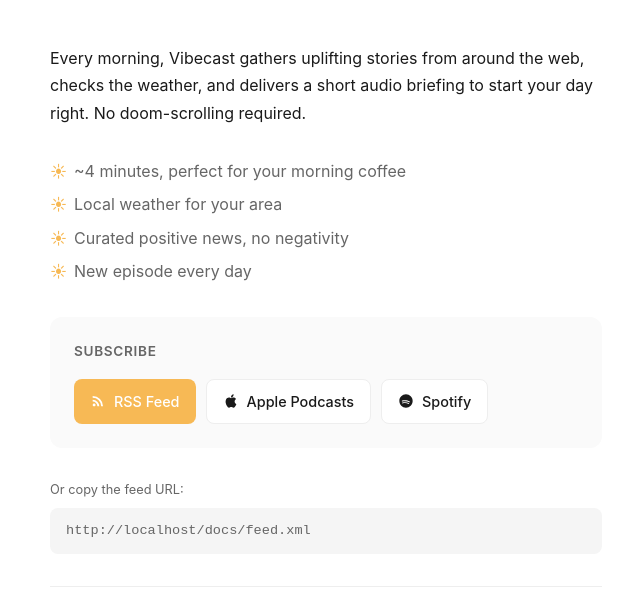
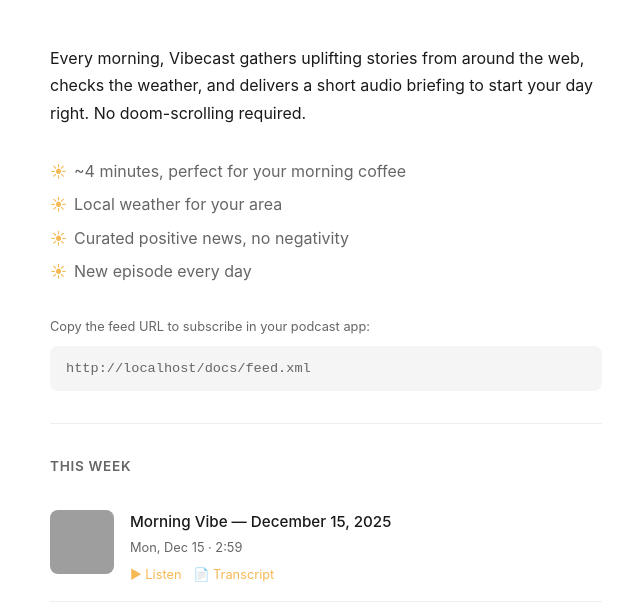
Before and after one commit to DomCritchlow/vibecast, a plain HTML site: page docs/index.html in a window 1280 px wide. Shown: the part 175-790 px from the top of the page, without its empty margins (314-954 px from the left). Drawn offline with Linux system fonts and the light colour scheme; grey boxes are pictures that could not be loaded.

Commit message:
lengthening rss pull

```diff
--- a/docs/index.html
+++ b/docs/index.html
@@ -106,64 +106,6 @@
             color: var(--color-accent);
         }
 
-        .subscribe {
-            background: #fafafa;
-            border-radius: 12px;
-            padding: 24px;
-            margin-bottom: 32px;
-        }
-
-        .subscribe h2 {
-            font-size: 0.85rem;
-            font-weight: 600;
-            text-transform: uppercase;
-            letter-spacing: 0.05em;
-            color: var(--color-text-muted);
-            margin-bottom: 16px;
-        }
-
-        .subscribe-buttons {
-            display: flex;
-            flex-wrap: wrap;
-            gap: 10px;
-        }
-
-        .btn {
-            display: inline-flex;
-            align-items: center;
-            gap: 8px;
-            padding: 10px 16px;
-            border-radius: 8px;
-            text-decoration: none;
-            font-size: 0.9rem;
-            font-weight: 500;
-            transition: all 0.15s ease;
-        }
-
-        .btn-primary {
-            background: var(--color-accent);
-            color: white;
-        }
-
-        .btn-primary:hover {
-            background: var(--color-accent-hover);
-        }
-
-        .btn-secondary {
-            background: white;
-            color: var(--color-text);
-            border: 1px solid var(--color-border);
-        }
-
-        .btn-secondary:hover {
-            border-color: #ccc;
-        }
-
-        .btn svg {
-            width: 16px;
-            height: 16px;
-        }
-
         .rss-section {
             margin-bottom: 32px;
         }
@@ -190,12 +132,12 @@
             background: #eee;
         }
 
-        .latest {
+        .episodes {
             border-top: 1px solid var(--color-border);
             padding-top: 32px;
         }
 
-        .latest h2 {
+        .episodes h2 {
             font-size: 0.85rem;
             font-weight: 600;
             text-transform: uppercase;
@@ -208,25 +150,55 @@
             display: flex;
             align-items: flex-start;
             gap: 16px;
+            padding: 16px 0;
+            border-bottom: 1px solid var(--color-border);
+        }
+
+        .episode:last-child {
+            border-bottom: none;
         }
 
         .episode-art {
-            width: 80px;
-            height: 80px;
+            width: 64px;
+            height: 64px;
             background: linear-gradient(135deg, #f7b955 0%, #ff8a5b 50%, #ea5455 100%);
             border-radius: 8px;
             flex-shrink: 0;
         }
 
+        .episode-info {
+            flex: 1;
+            min-width: 0;
+        }
+
         .episode-info h3 {
-            font-size: 1rem;
+            font-size: 0.95rem;
             font-weight: 500;
             margin-bottom: 4px;
+            white-space: nowrap;
+            overflow: hidden;
+            text-overflow: ellipsis;
         }
 
         .episode-meta {
-            font-size: 0.85rem;
+            font-size: 0.8rem;
             color: var(--color-text-muted);
+            margin-bottom: 6px;
+        }
+
+        .episode-links {
+            display: flex;
+            gap: 12px;
+            font-size: 0.8rem;
+        }
+
+        .episode-links a {
+            color: var(--color-accent);
+            text-decoration: none;
+        }
+
+        .episode-links a:hover {
+            text-decoration: underline;
         }
 
         footer {
@@ -288,45 +260,22 @@
                 <li>New episode every day</li>
             </ul>
 
-            <div class="subscribe">
-                <h2>Subscribe</h2>
-                <div class="subscribe-buttons">
-                    <a href="feed.xml" class="btn btn-primary">
-                        <svg viewBox="0 0 24 24" fill="currentColor">
-                            <path d="M6.18 15.64a2.18 2.18 0 0 1 2.18 2.18C8.36 19 7.38 20 6.18 20C5 20 4 19 4 17.82a2.18 2.18 0 0 1 2.18-2.18M4 4.44A15.56 15.56 0 0 1 19.56 20h-2.83A12.73 12.73 0 0 0 4 7.27V4.44m0 5.66a9.9 9.9 0 0 1 9.9 9.9h-2.83A7.07 7.07 0 0 0 4 12.93V10.1z"/>
-                        </svg>
-                        RSS Feed
-                    </a>
-                    <a href="#" class="btn btn-secondary">
-                        <svg viewBox="0 0 24 24" fill="currentColor">
-                            <path d="M18.71 19.5c-.83 1.24-1.71 2.45-3.05 2.47-1.34.03-1.77-.79-3.29-.79-1.53 0-2 .77-3.27.82-1.31.05-2.3-1.32-3.14-2.53C4.25 17 2.94 12.45 4.7 9.39c.87-1.52 2.43-2.48 4.12-2.51 1.28-.02 2.5.87 3.29.87.78 0 2.26-1.07 3.81-.91.65.03 2.47.26 3.64 1.98-.09.06-2.17 1.28-2.15 3.81.03 3.02 2.65 4.03 2.68 4.04-.03.07-.42 1.44-1.38 2.83M13 3.5c.73-.83 1.94-1.46 2.94-1.5.13 1.17-.34 2.35-1.04 3.19-.69.85-1.83 1.51-2.95 1.42-.15-1.15.41-2.35 1.05-3.11z"/>
-                        </svg>
-                        Apple Podcasts
-                    </a>
-                    <a href="#" class="btn btn-secondary">
-                        <svg viewBox="0 0 24 24" fill="currentColor">
-                            <path d="M12 2C6.48 2 2 6.48 2 12s4.48 10 10 10 10-4.48 10-10S17.52 2 12 2zm4.64 14.36c-.19.31-.55.41-.86.22-2.36-1.44-5.33-1.77-8.83-.97-.34.08-.68-.13-.76-.47-.08-.34.13-.68.47-.76 3.83-.88 7.12-.5 9.76 1.12.31.19.41.55.22.86zm1.22-2.71c-.24.38-.74.5-1.12.26-2.7-1.66-6.82-2.14-10.02-1.17-.41.12-.84-.11-.96-.52-.12-.41.11-.84.52-.96 3.65-1.11 8.19-.57 11.32 1.33.38.24.5.74.26 1.12v-.06z"/>
-                        </svg>
-                        Spotify
-                    </a>
-                </div>
-            </div>
-
             <div class="rss-section">
-                <p class="rss-label">Or copy the feed URL:</p>
+                <p class="rss-label">Copy the feed URL to subscribe in your podcast app:</p>
                 <div class="rss-url" id="rss-url" onclick="copyToClipboard(this)"></div>
             </div>
 
-            <div class="latest" id="latest-episode"></div>
+            <div class="episodes" id="episodes-list"></div>
         </main>
 
         <footer>
-            <p>Made by <a href="https://critchlow.us">Dominic</a> · Powered by good vibes ☀️</p>
+            <p>Made by Your Name · Powered by good vibes ☀️</p>
         </footer>
     </div>
 
     <script>
         const feedUrl = new URL('feed.xml', window.location.href).href;
+        const transcriptBaseUrl = 'https://pub-180e0ac8417f4800855805b0185bd45d.r2.dev/transcripts/';
         document.getElementById('rss-url').textContent = feedUrl;
 
         function copyToClipboard(el) {
@@ -341,20 +290,39 @@
             .then(xml => {
                 const parser = new DOMParser();
                 const doc = parser.parseFromString(xml, 'text/xml');
-                const item = doc.querySelector('item');
-                if (item) {
-                    const title = item.querySelector('title')?.textContent || 'Latest Episode';
+                const items = doc.querySelectorAll('item');
+                const maxEpisodes = 7;
+
+                if (items.length === 0) return;
+
+                let episodesHtml = '<h2>This Week</h2>';
+
+                for (let i = 0; i < Math.min(items.length, maxEpisodes); i++) {
+                    const item = items[i];
+                    const title = item.querySelector('title')?.textContent || 'Episode';
                     const pubDate = item.querySelector('pubDate')?.textContent;
-                    const duration = item.querySelector('duration')?.textContent || '~4 min';
+                    const guid = item.querySelector('guid')?.textContent || '';
+                    const enclosure = item.querySelector('enclosure');
+                    const audioUrl = enclosure?.getAttribute('url') || '';
 
-                    // Get episode image (NASA APOD/Library)
-                    const imageEl = item.querySelector('image');
-                    const imageUrl = imageEl?.getAttribute('href') || '';
+                    // Handle namespaced elements (itunes:duration, itunes:image)
+                    const allChildren = item.children;
+                    let duration = '~4 min';
+                    let imageUrl = '';
+                    for (let j = 0; j < allChildren.length; j++) {
+                        const child = allChildren[j];
+                        if (child.localName === 'duration') {
+                            duration = child.textContent;
+                        }
+                        if (child.localName === 'image' && child.hasAttribute('href')) {
+                            imageUrl = child.getAttribute('href');
+                        }
+                    }
 
                     let dateStr = '';
                     if (pubDate) {
                         const d = new Date(pubDate);
-                        dateStr = d.toLocaleDateString('en-US', { month: 'short', day: 'numeric' });
+                        dateStr = d.toLocaleDateString('en-US', { weekday: 'short', month: 'short', day: 'numeric' });
                     }
 
                     // Use NASA image if available, otherwise gradient fallback
@@ -362,19 +330,27 @@
                         ? `background-image: url('${imageUrl}'); background-size: cover; background-position: center;`
                         : `background: linear-gradient(135deg, #f7b955 0%, #ff8a5b 50%, #ea5455 100%);`;
 
-                    document.getElementById('latest-episode').innerHTML = `
-                        <h2>Latest</h2>
+                    // Build transcript URL from guid (which is the date like 2025-12-15)
+                    const transcriptUrl = transcriptBaseUrl + guid + '.txt';
+
+                    episodesHtml += `
                         <div class="episode">
                             <div class="episode-art" style="${artStyle}"></div>
                             <div class="episode-info">
                                 <h3>${title}</h3>
                                 <p class="episode-meta">${dateStr} · ${duration}</p>
+                                <div class="episode-links">
+                                    <a href="${audioUrl}" target="_blank">▶ Listen</a>
+                                    <a href="${transcriptUrl}" target="_blank">📄 Transcript</a>
+                                </div>
                             </div>
                         </div>
                     `;
                 }
+
+                document.getElementById('episodes-list').innerHTML = episodesHtml;
             })
-            .catch(() => {});
+            .catch(err => { console.error('Feed error:', err); });
     </script>
 </body>
 </html>
```
Also changed, not shown: 3 other files.
